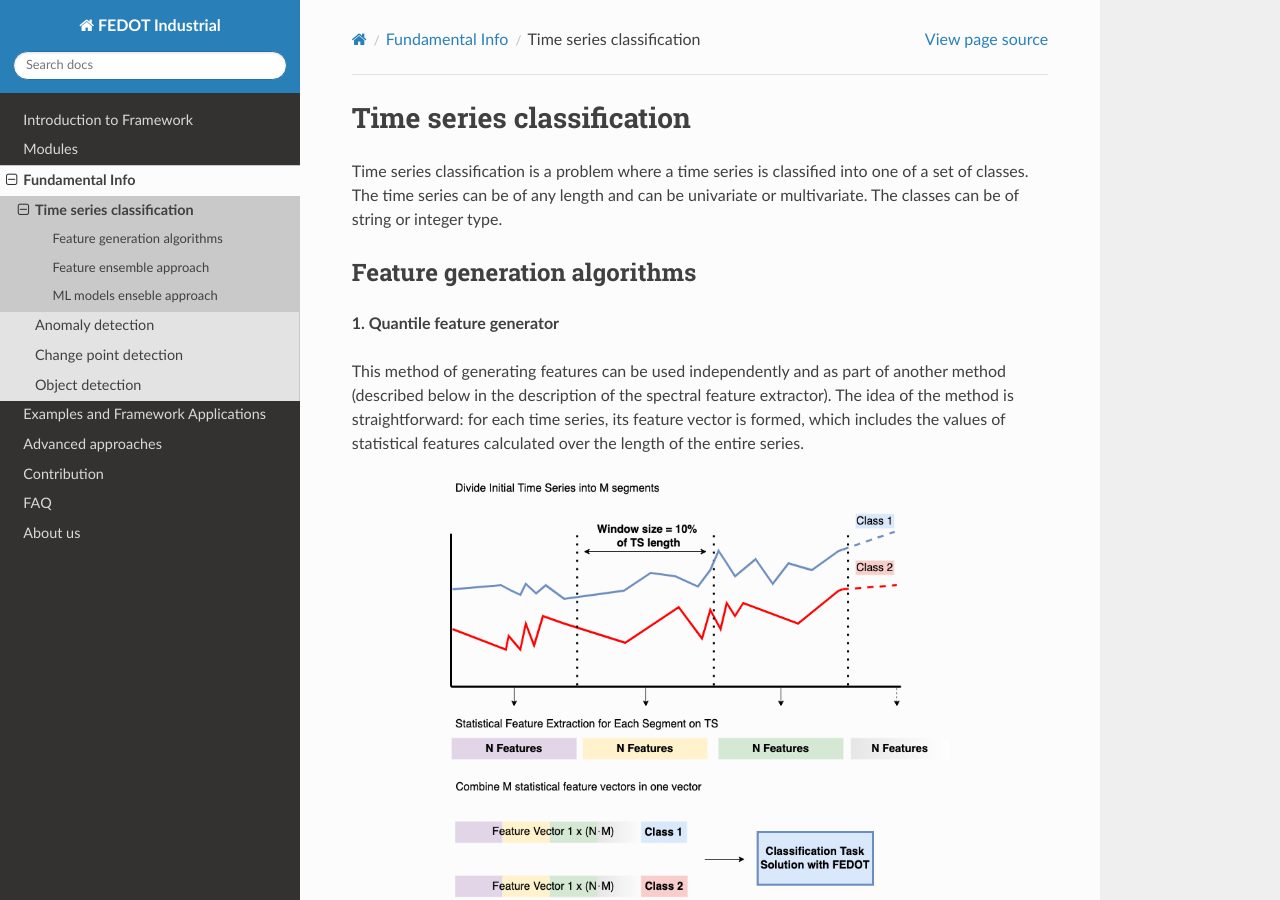
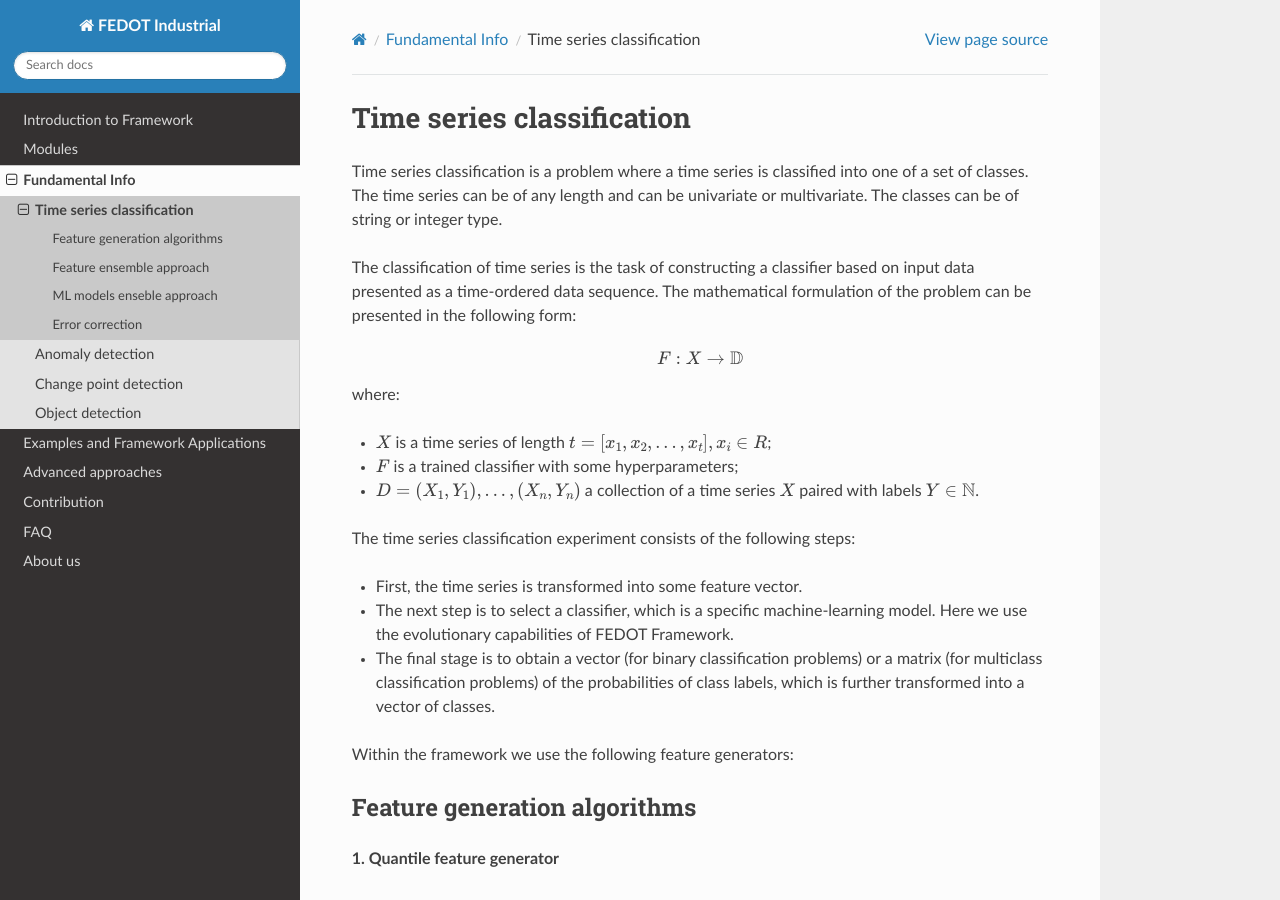
Before and after one commit to aimclub/Fedot.Industrial, a Sphinx documentation site: the page built from docs/source/Basics/ts_classification.rst, in a window 1280 px wide and 900 px high. Built offline with Sphinx 7.4.7 and the Read the Docs theme 2.0.0, drawn with Linux system fonts in a browser that asks for light colours; some of the changed text lies outside the part shown.

```diff
--- a/docs/source/API/index.rst
+++ b/docs/source/API/index.rst
@@ -28,6 +28,7 @@ Time series classification
     models_tsc/wavelet_runner_api
     models_tsc/ensemble_runner_api
     results_parser_api
+    models_tsc/error_correction_api
 
 
 Anomaly detection
--- a/docs/source/Basics/ts_classification.rst
+++ b/docs/source/Basics/ts_classification.rst
@@ -3,6 +3,31 @@ Time series classification
 Time series classification is a problem where a time series is classified into one of a set of classes.
 The time series can be of any length and can be univariate or multivariate.
 The classes can be of string or integer type.
+
+The classification of time series is the task of constructing a classifier based
+on input data presented as a time-ordered data sequence. The mathematical
+formulation of the problem can be presented in the following form:
+
+.. math::
+
+    \begin{equation}
+      F: X\rightarrow  \mathbb{D}
+    \end{equation}
+
+where:
+
+- :math:`X` is a time series of length :math:`t = [x_1, x_2, ..., x_t], x_i \in R`;
+- :math:`F` is a trained classifier with some hyperparameters;
+- :math:`D= {(X_1, Y_1),...,(X_n, Y_n )}` a collection of a time series :math:`X` paired with labels :math:`Y\in \mathbb{N}`.
+
+The time series classification experiment consists of the following steps:
+
+- First, the time series is transformed into some feature vector.
+- The next step is to select a classifier, which is a specific machine-learning
+  model. Here we use the evolutionary capabilities of FEDOT Framework.
+- The final stage is to obtain a vector (for binary classification problems) or a matrix (for multiclass classification problems) of the probabilities of class labels, which is further transformed into a vector of classes.
+
+Within the framework we use the following feature generators:
 
 
 Feature generation algorithms
@@ -99,3 +124,19 @@ ML models enseble approach
 --------------------------
 The ML models ensemble approach is a method of combining predictions
 from different ML models.
+
+Error correction
+----------------
+The essence of the proposed approach is to iteratively perform compositing
+with the step of "freezing" the previous model. Each subsequent model is
+trained on the previous model error, allowing to obtain the correction of
+the initial prediction error.
+
+The error correction model is a regression model where the target for each
+subsequent step is the difference between the last target and the
+last prediction.
+
+.. image:: img_basics/error-correction-algorithm.png
+   :alt: error correction algorithm
+   :width: 400px
+   :align: center
```
Also changed, not shown: docs/source/API/models_tsc/error_correction_api.rst (added, +8 -0 lines), docs/source/index.rst (+13 -3 lines), docs/source/introduction/architecture.rst (+14 -0 lines), docs/source/introduction/industrial.rst (+12 -5 lines), docs/source/Basics/img_basics/error-correction-algorithm.png (added), 1 other file.
